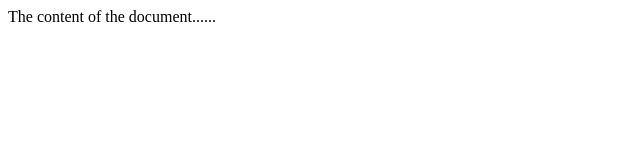
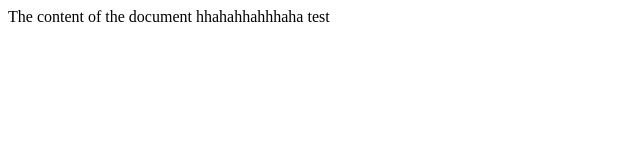
Before and after one commit to Mehdii147/firstrepo, a plain HTML site: page index.html in a window 1280 px wide. Shown: the whole page, without its empty margins (0-640 px from the left). Drawn offline with Linux system fonts and the light colour scheme.

Commit message:
updated text to test haha

```diff
--- a/index.html
+++ b/index.html
@@ -5,7 +5,8 @@
 </head>
 
 <body>
-The content of the document......
+The content of the document hhahahhahhhaha test
+
 </body>
 
 </html>
```
